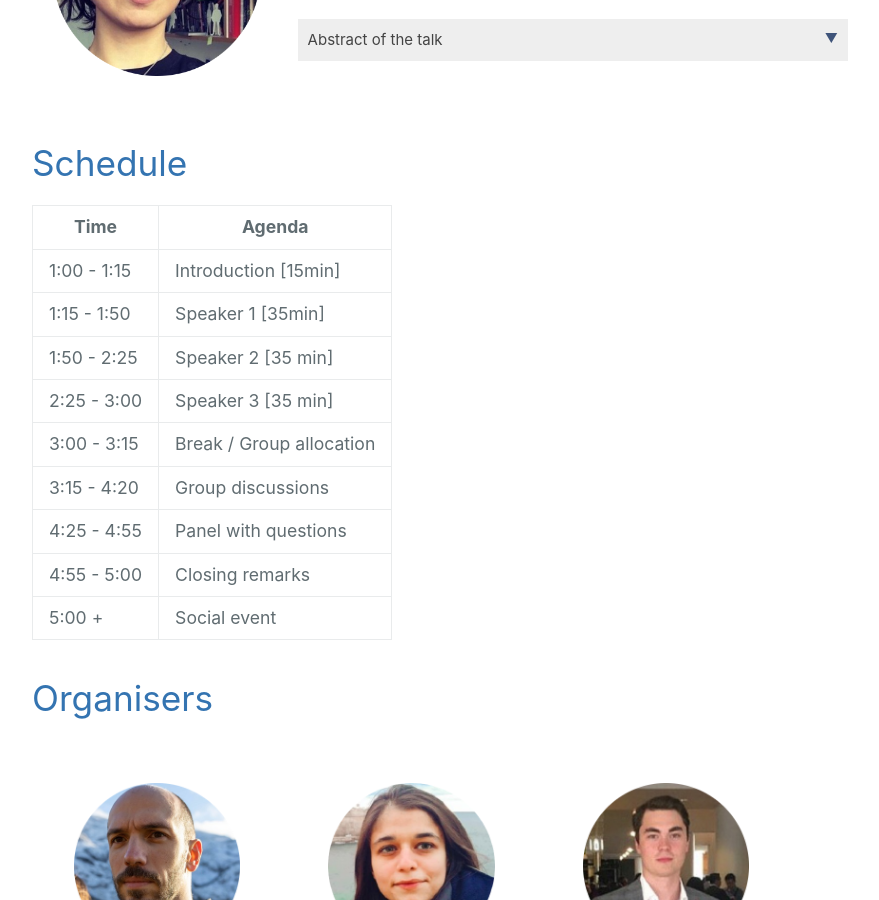
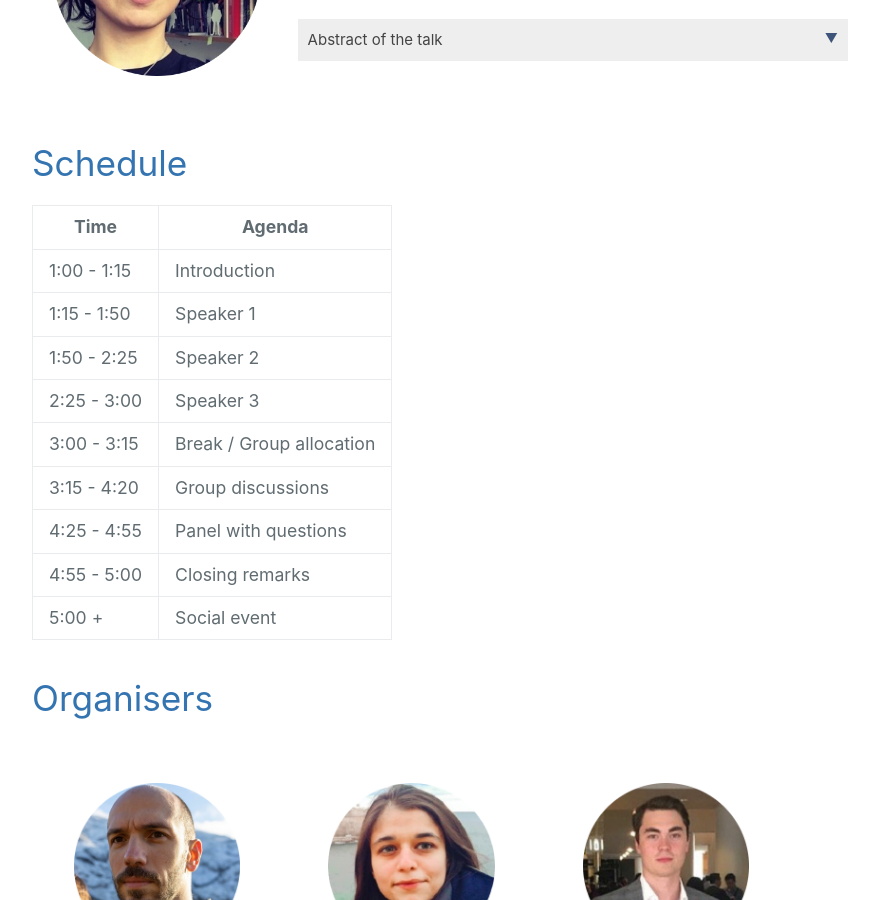
Before and after one commit to TRiRLworkshop/TRiRLworkshop.github.io, a Jekyll site: the page built from index.md, in a window 1280 px wide and 900 px high, scrolled down 1856 px. Shown: the whole window, without its empty margins (192-1071 px from the left). Built offline with Jekyll 4.4.1, drawn with Linux system fonts in a browser that asks for light colours.

Commit message:
Update index.md

```diff
--- a/index.md
+++ b/index.md
@@ -86,10 +86,10 @@ TRiRL will bring together experts in model-based RL and neuroscientists working
 
 | **Time**    	| **Agenda**                               	|
 |-------------	|------------------------------------------	|
-| 1:00 - 1:15 	| Introduction [15min]                     	|
-| 1:15 - 1:50 	| Speaker 1 [35min]                        	|
-| 1:50 - 2:25 	| Speaker 2 [35 min]                       	|
-| 2:25 - 3:00 	| Speaker 3 [35 min]                       	|
+| 1:00 - 1:15 	| Introduction                          	|
+| 1:15 - 1:50 	| Speaker 1                             	|
+| 1:50 - 2:25 	| Speaker 2                             	|
+| 2:25 - 3:00 	| Speaker 3                             	|
 | 3:00 - 3:15 	| Break / Group allocation              	|
 | 3:15 - 4:20 	| Group discussions                        	|
 | 4:25 - 4:55 	| Panel with questions 	                    |
```
